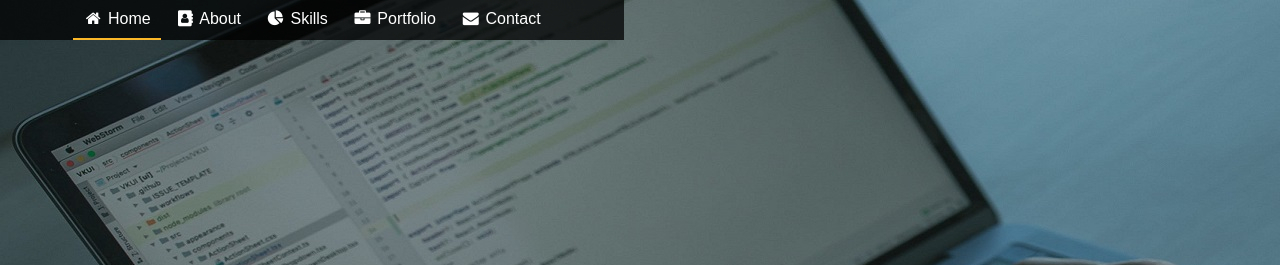
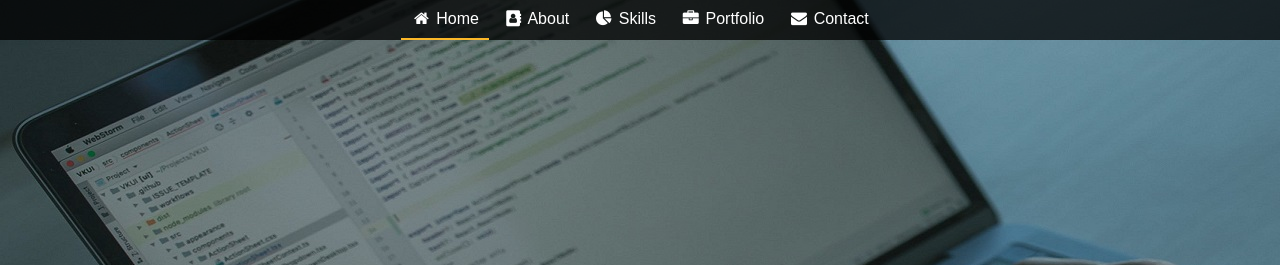
Before and after one commit to joeriking/joeriking.github.io, a plain HTML site: page index.html in a window 1280 px wide. Shown: the top 265 px of the page. Drawn offline with Linux system fonts and the light colour scheme.

Commit message:
Add files via upload

```diff
--- a/style.css
+++ b/style.css
@@ -69,9 +69,10 @@ body{
 }
 
 .nav {
-    z-index: 9999;
+    display: table-cell;
+    vertical-align: top;
     overflow: hidden;
-    position: relative;
+    position: fixed;
     width: 100%;
     background-color: rgba(0, 0, 0, 0.75);
     list-style:none;
```
